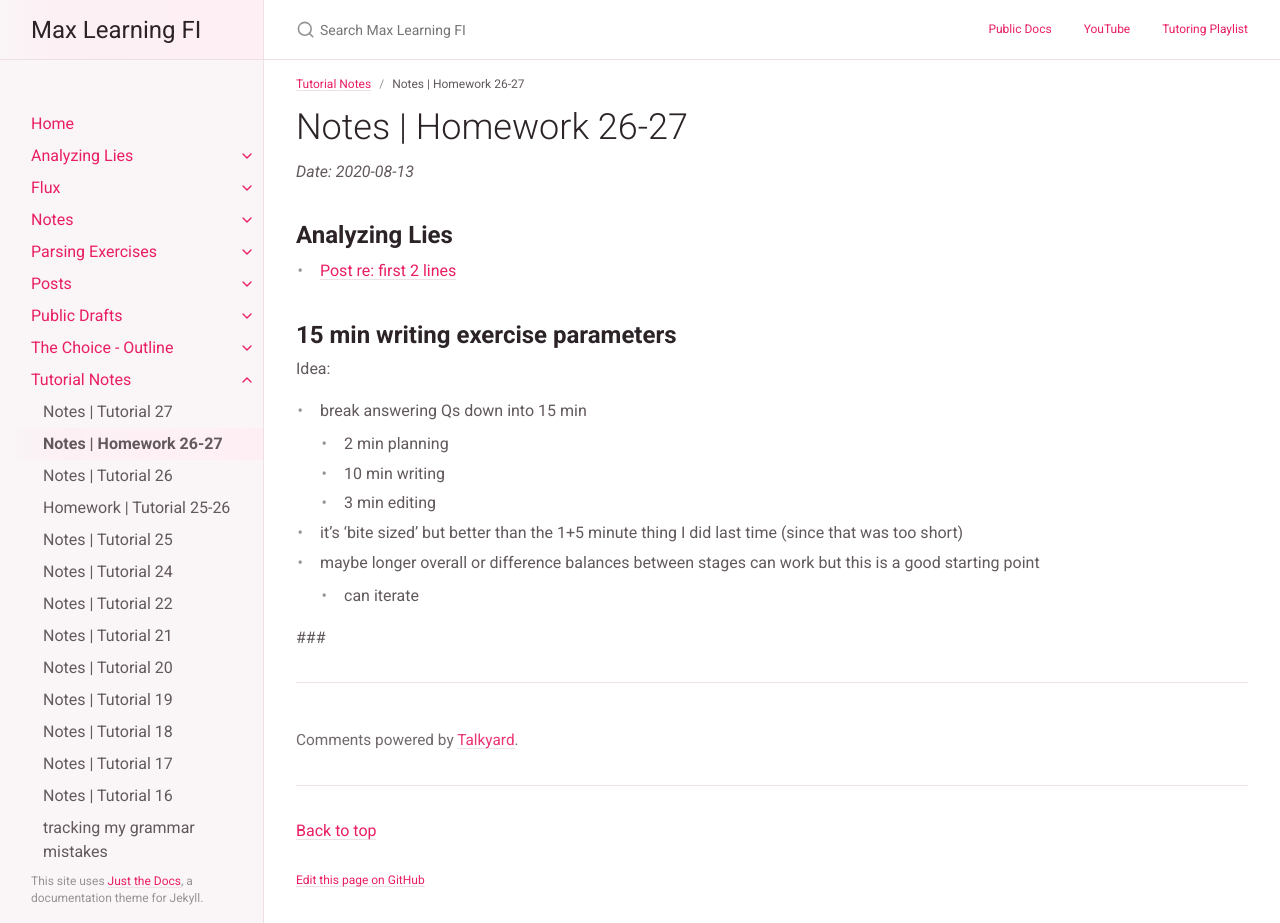
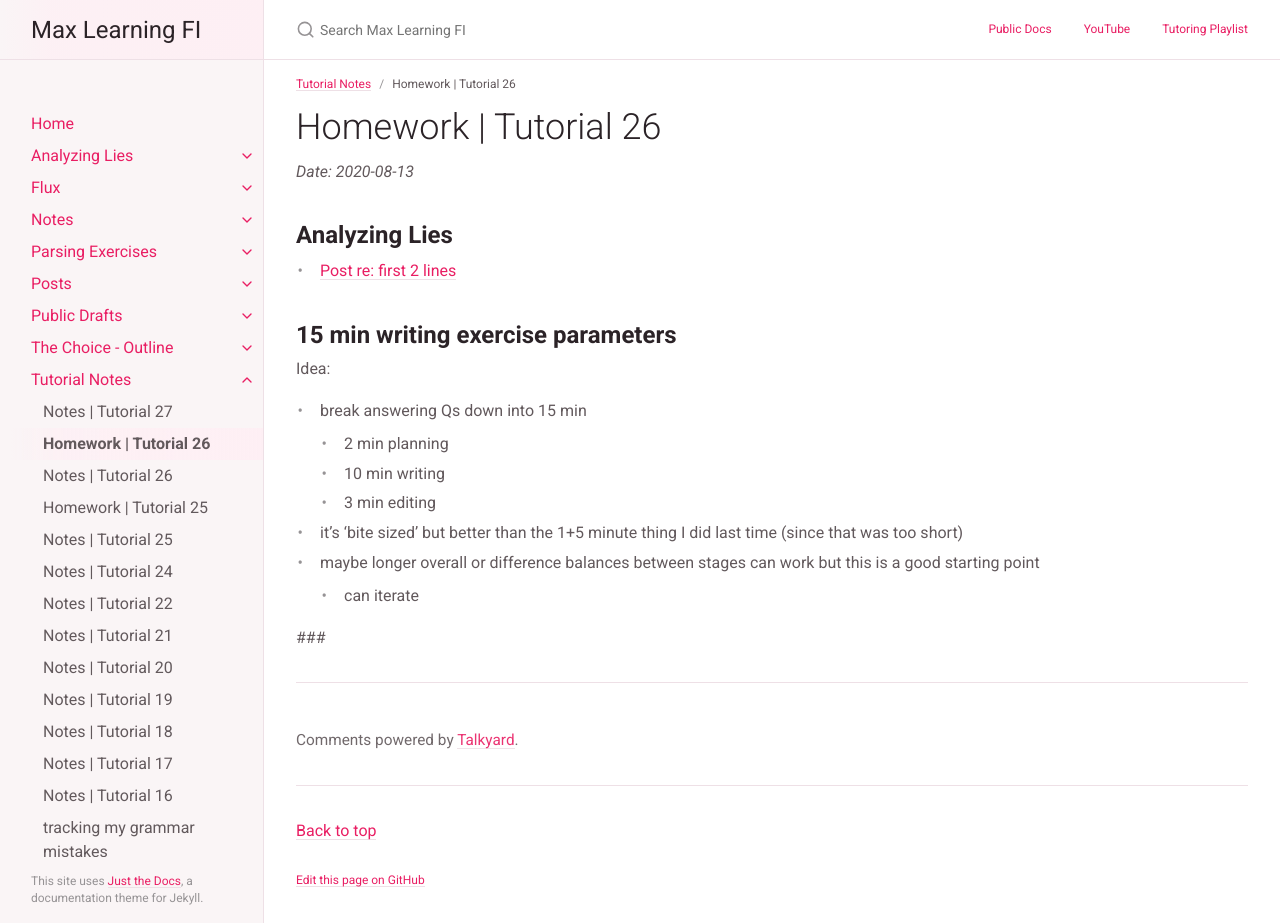
Before and after one commit to curi/fi, a Jekyll site: the page built from docs/_tutorials/2020-08-13-hw.md, in a window 1280 px wide and 923 px high. Built offline with Jekyll 4.4.1, drawn with Linux system fonts in a browser that asks for light colours.

Commit message:
titles of hw posts

```diff
--- a/docs/_tutorials/2020-08-11-homework.md
+++ b/docs/_tutorials/2020-08-11-homework.md
@@ -1,5 +1,5 @@
 ---
-title: Homework | Tutorial 25-26
+title: Homework | Tutorial 25
 layout: page
 parent: Tutorial Notes
 date: 2020-08-11
--- a/docs/_tutorials/2020-08-13-hw.md
+++ b/docs/_tutorials/2020-08-13-hw.md
@@ -1,5 +1,5 @@
 ---
-title: Notes | Homework 26-27
+title: Homework | Tutorial 26
 layout: page
 parent: Tutorial Notes
 date: 2020-08-13
```
